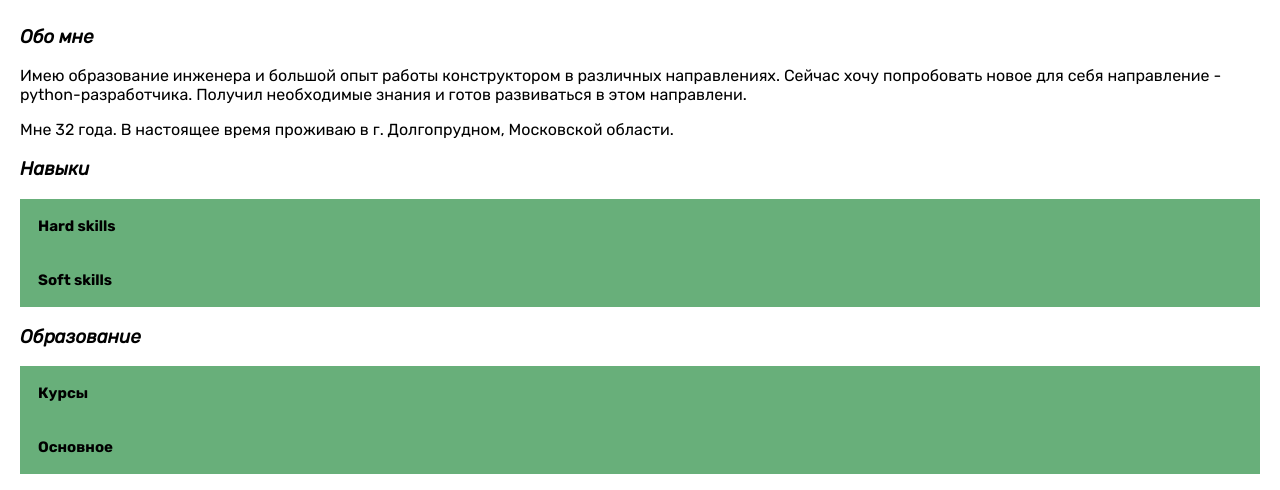
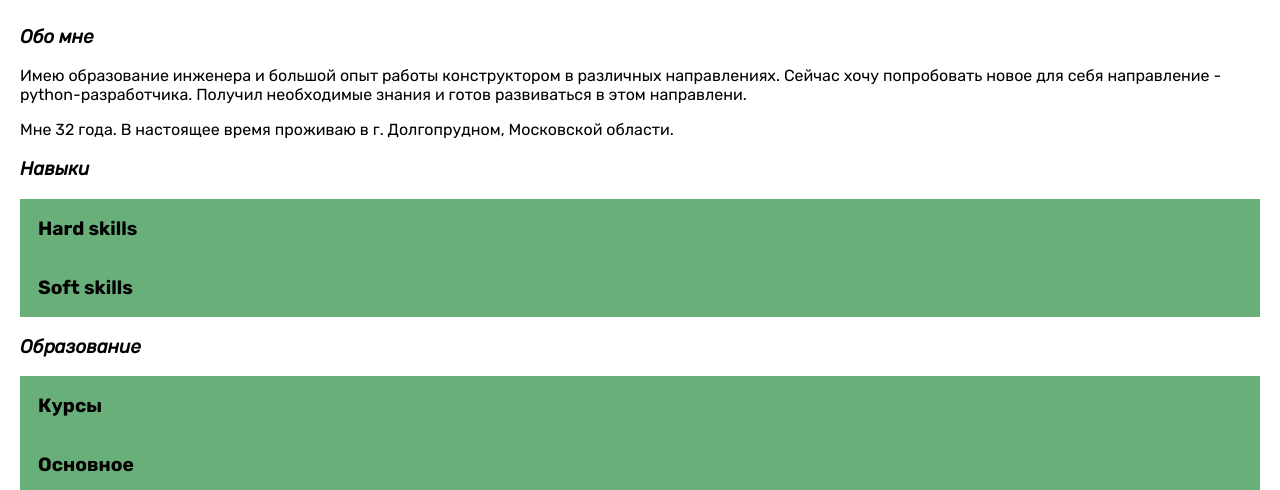
Before and after one commit to EmoSerge/emoserge.github.io, a plain HTML site: page index.html in a window 1280 px wide. Shown: the part 263-753 px from the top of the page. Drawn offline with Linux system fonts and the light colour scheme.

Commit message:
Update style.css

```diff
--- a/css/style.css
+++ b/css/style.css
@@ -101,7 +101,7 @@ article h3 {
     border: none;
     text-align: left;
     outline: none;
-    font-size: 15px;
+    font-size: 1.2em;
     font-family: Rubik-Bold, sans-serif;
 }
 
```
